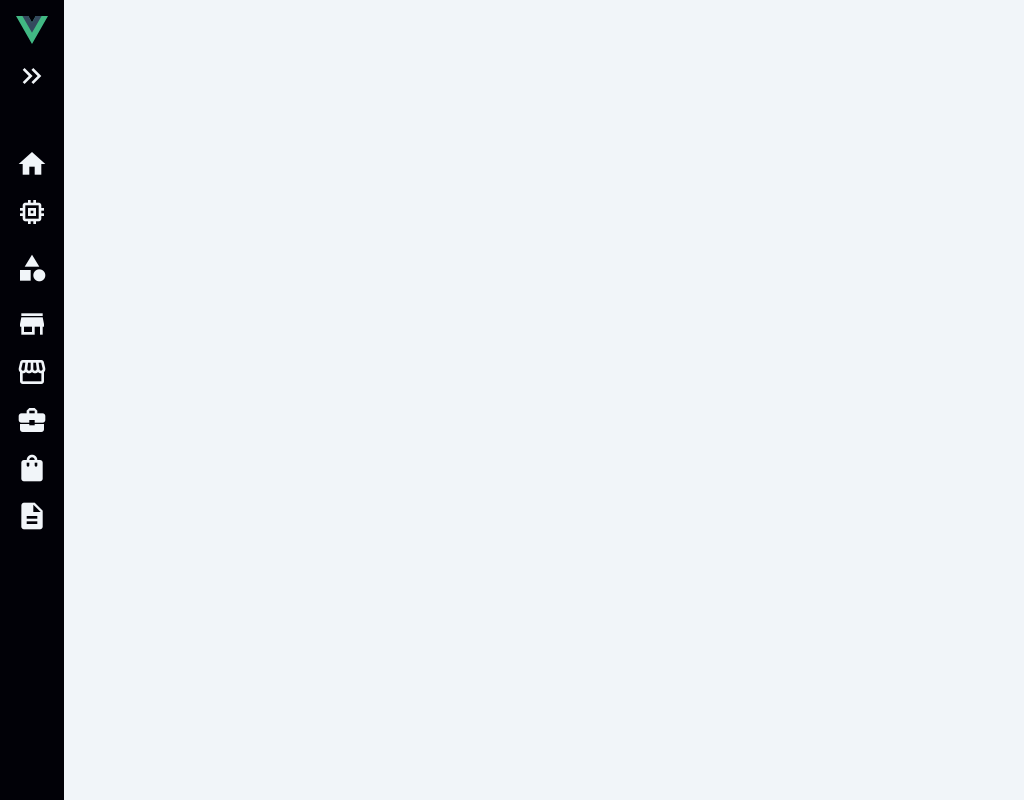
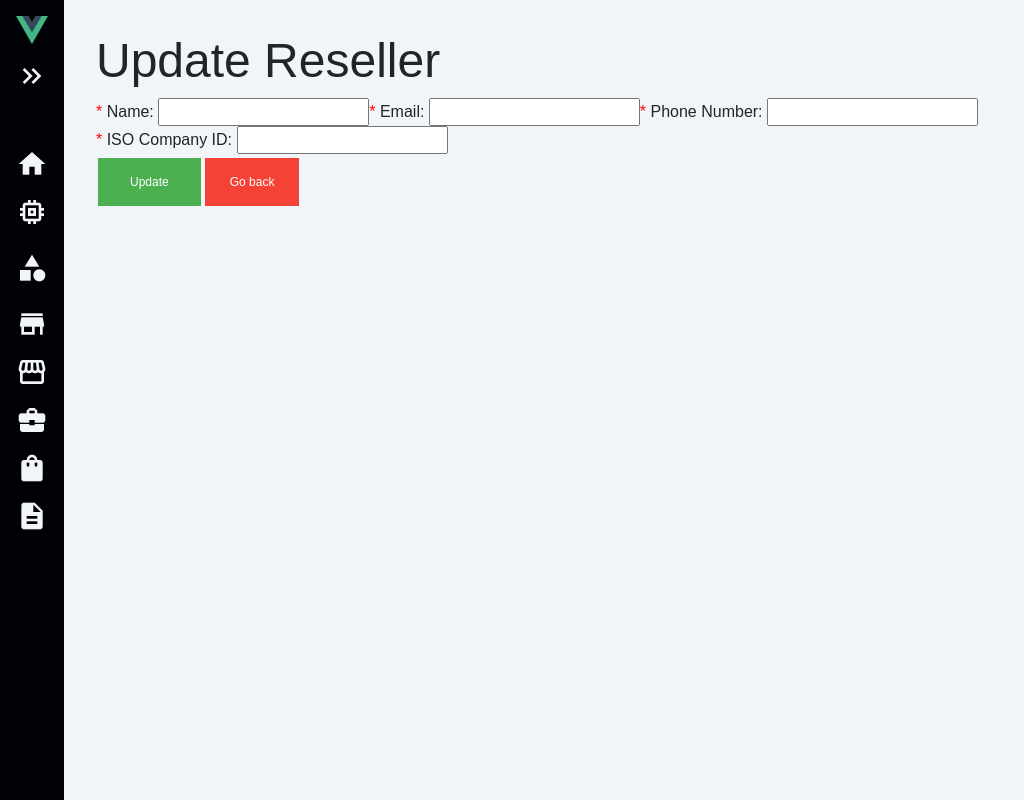
Before and after one commit to jhui98/CIS-4375-Group-6, a Vue app in the folder Frontend/: page /updatereseller/1 in a window 1280 px wide. Shown: the whole page, without its empty margins (0-1024 px from the left). Built offline with nearby package versions, Linux system fonts and the light colour scheme; no server answers.

Commit message:
Added Frontend for Reseller Page

```diff
--- a/Frontend/src/router/index.js
+++ b/Frontend/src/router/index.js
@@ -37,6 +37,11 @@ const router = createRouter({
             component: () => import('../views/Resellers.vue')
         },
         {
+            path: '/updatereseller/:id',
+            name: 'updatereseller',
+            component: () => import('../views/updatereseller.vue')
+        },
+        {
             path: '/iso',
             component: () => import('../views/iso.vue')
         },
--- /dev/null
+++ b/Frontend/src/views/updatereseller.vue
@@ -0,0 +1,168 @@
+<script>
+import axios from "axios";
+let getURL =`http://localhost:5000/api/reseller?id=`;
+let updateURL = 'http://localhost:5000/api/reseller';
+
+export default {
+    /*prop contains id from the Reseller page, used for route params  */
+    props:["id"],
+    data() {
+        return{
+            reseller: {
+                iso_id: "",
+                reseller_email: "",
+                reseller_id: "",
+                reseller_name: "",
+                reseller_phone: ""
+            }
+        }
+    },
+    /* Before mount we collect data from GET api based on id*/
+    beforeMount() {
+        axios
+        /* Adds our route param, the ID of the ISO selected, to GET API */
+            .get(getURL+this.$route.params.id
+            )
+            /* Takes API data and stores Table variables into Data variables */
+            .then((resp) => {
+                let data = resp.data[0];
+                this.reseller.reseller_id = data.reseller_id;
+                this.reseller.reseller_name = data.reseller_name;
+                this.reseller.reseller_email = data.reseller_email;
+                this.reseller.reseller_phone = data.reseller_phone;
+                this.reseller.iso_id = data.iso_id;
+                console.log(data)
+            });
+    },
+    methods: {
+        updatereseller(){
+            axios
+            /* Uses full property, this.X, and not sub properties, this.X.X to run call */
+            /* Runs call with all data collected in GET call */
+            /*Needed to run this way due to ID being used in JSON for updates */
+            .put(updateURL,this.reseller)
+            .then(() => {alert("Reseller has been updated");
+                    /* After Alert goes back to the main page for Reseller */
+                    window.history.go(-1);
+            })
+        }
+    }
+    }
+
+
+
+
+</script>
+<style>
+.edit {
+  background-color: #4CAF50; /* Green */
+  border: none;
+  color: white;
+  padding: 15px 32px;
+  text-align: center;
+  text-decoration: none;
+  display: inline-block;
+  font-size: 12px;
+  margin: 4px 2px;
+  cursor: pointer;
+}
+.add {
+  background-color: #008CBA; /* Blue */
+  border: none;
+  color: white;
+  padding: 15px 25px;
+  text-align: center;
+  text-decoration: none;
+  display: inline-block;
+  font-size: 12px;
+  margin: 4px 2px;
+  cursor: pointer;
+}
+.delete {
+  background-color: #f44336; /* Red */
+  border: none;
+  color: white;
+  padding: 15px 25px;
+  text-align:
+  center;
+  text-decoration: none;
+  display: inline-block;
+  font-size: 12px;
+  margin: 4px 2px;
+  cursor: pointer;
+}
+</style>
+
+<template>
+    <main>
+        <h1>Update Reseller</h1>
+
+            <div>
+            <!-- @submit.prevent stops the submit event from reloading the page-->
+            <form @submit.prevent="updatereseller">
+                <!-- form field -->
+                <div>
+                    <label class="block">
+                    <!-- asterisk to denote required field-->
+                    <span style="color:#ff0000">* </span>
+                    <span class="text-gray-700">Name: </span>
+                    <!-- Autofills input field based on data from beforeMount GET Call-->
+                    <input
+                        type="text"
+                        placeholder
+                        v-model="reseller.reseller_name"
+
+                    />
+                    </label>
+                    <label class="block">
+                    <!-- asterisk to denote required field-->
+                    <span style="color:#ff0000">* </span>
+                    <span class="text-gray-700">Email: </span>
+                    <!-- Autofills input field based on data from beforeMount GET Call-->
+                    <input
+                        type="text"
+                        placeholder
+                        v-model="reseller.reseller_email"
+
+                    />
+                    </label>
+                    <label class="block">
+                    <!-- asterisk to denote required field-->
+                    <span style="color:#ff0000">* </span>
+                    <span class="text-gray-700">Phone Number: </span>
+                    <!-- Autofills input field based on data from beforeMount GET Call-->
+                    <input
+                        type="text"
+                        placeholder
+                        v-model="reseller.reseller_phone"
+
+                    />
+                    </label>
+                    <label class="block">
+                    <!-- asterisk to denote required field-->
+                    <span style="color:#ff0000">* </span>
+                    <span class="text-gray-700">ISO Company ID: </span>
+                    <!-- Autofills input field based on data from beforeMount GET Call-->
+                    <input
+                        type="text"
+                        placeholder
+                        v-model="reseller.iso_id"
+
+                    />
+                    </label>
+                <!-- submit button -->
+                <div>
+                    <button class="edit" type='submit'>Update</button>
+                    <!--Go Back button-->
+                    <!-- Router function goes to previous page-->
+                    <button
+                    type="reset"
+                    class="delete"
+                    @click="$router.go(-1)"
+                    >Go back</button>
+                </div>
+                </div>
+            </form>
+            </div>
+    </main>
+</template>
```
Also changed, not shown: 1 other file (tests, documents, lock files or other folders).
